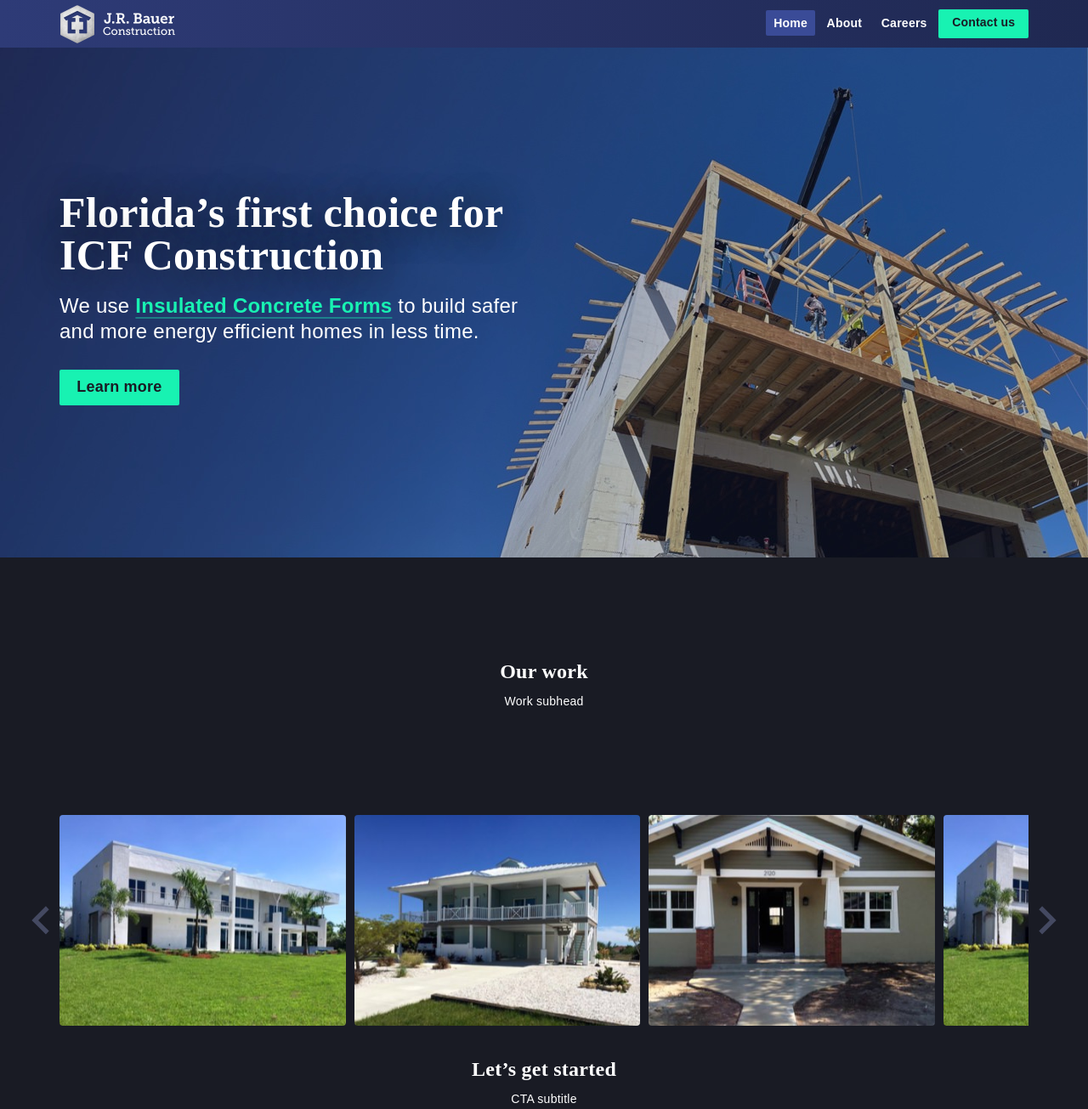
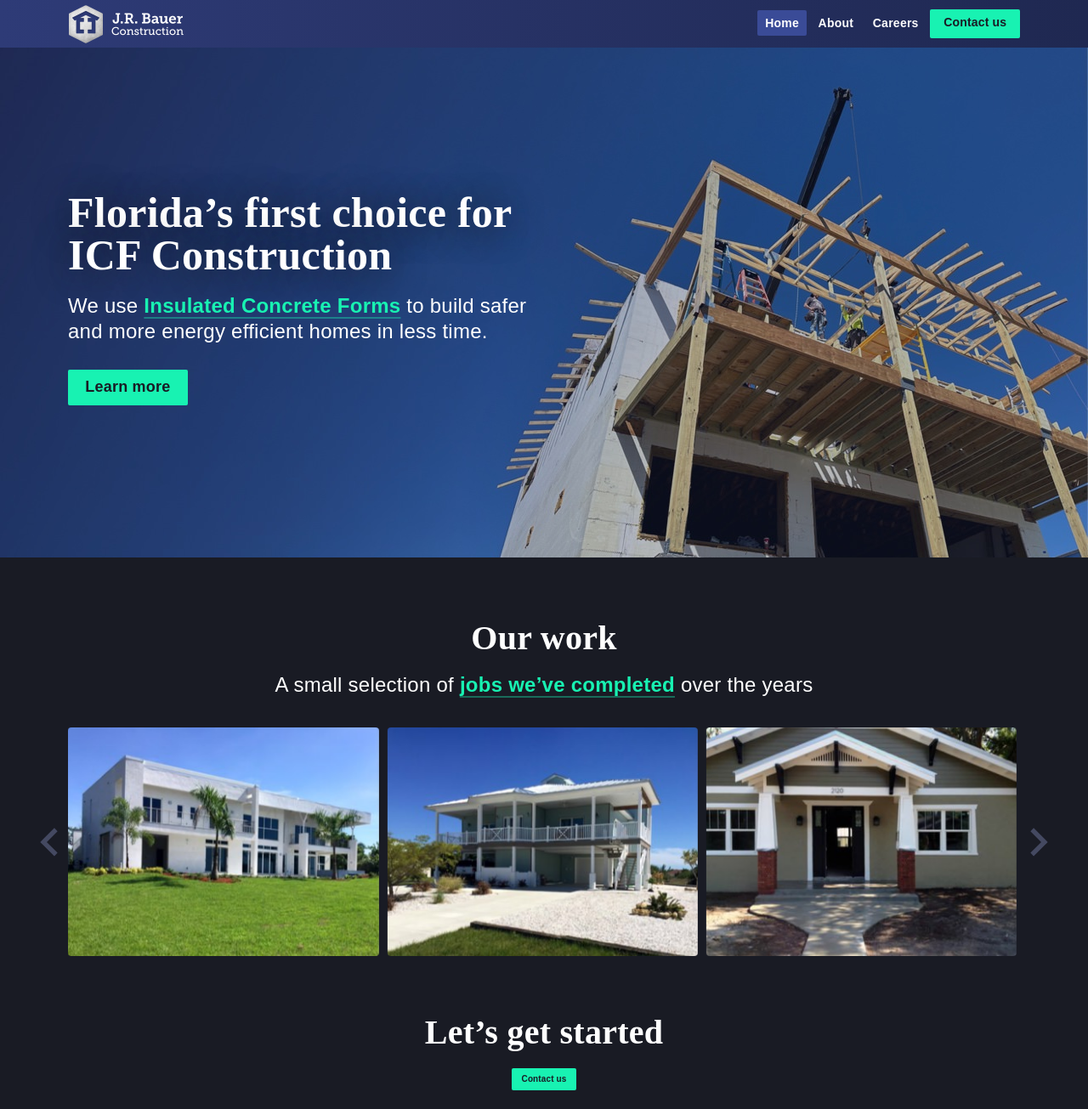
Before and after one commit to perpetualgrimace/jrbauerconstruction.com, an Astro site: page / in a window 1280 px wide. Shown: the top 1305 px of the page at 85% size. Built offline with nearby package versions, Linux system fonts and the light colour scheme; Astro itself is replaced by a stand-in of ours; a web font is replaced by a local one.

Commit message:
tweaks layout styles, tightens up HomeWorkSection style

```diff
--- a/src/components/layout/HomeHero.astro
+++ b/src/components/layout/HomeHero.astro
@@ -65,8 +65,8 @@ const {title, headline} = props;
 
   .home-hero-caption {
     max-width: 100%;
-    width: 30rem;
-    padding: 4rem $sp-lg 4.5rem $sp-lg;
+    width: 32rem;
+    padding: 4rem $sp-xl 4.5rem $sp-xl;
     z-index: 1;
   }
 </style>
--- /dev/null
+++ b/src/components/layout/HomeWorkSection.astro
@@ -0,0 +1,17 @@
+---
+import SectionTitle from './SectionTitle.astro';
+import WorkCarousel from './WorkCarousel.astro';
+---
+
+<section class="home-work-section u-mb-xl">
+  <SectionTitle title="Our work">
+    <p class="u-font-lg">
+      A small selection of <a href="/work/">jobs we’ve completed</a> over the years
+    </p>
+  </SectionTitle>
+  <WorkCarousel />
+</section>
+
+<style is:global lang="scss">
+	@import '../../styles/main';
+</style>
--- a/src/components/layout/Nav.astro
+++ b/src/components/layout/Nav.astro
@@ -31,8 +31,8 @@ import NavLinks from "./NavLinks.astro";
 		align-items: center;
 		justify-content: space-between;
 		flex-wrap: wrap;
-		padding-left: $sp-lg;
-		padding-right: $sp-lg;
+		padding-left: $sp-xl;
+		padding-right: $sp-xl;
 	}
 
 	.nav-logo {
--- a/src/components/layout/SectionTitle.astro
+++ b/src/components/layout/SectionTitle.astro
@@ -1,17 +1,13 @@
 ---
-const { title, subtitle } = Astro.props;
+const { title } = Astro.props;
 ---
 
-<div class="section-title">
+<div class="section-title u-text-l-c u-mb-xxs">
   <div class="section-title-title">
-    <h2 class="section-title-text">
+    <h2 class="section-title-text u-font-xxl">
       {title}
     </h2>
   </div>
-
-  {subtitle &&
-    <p class="section-title-subtitle u-text-c u-mh-auto u-mb-md">{subtitle}</p>
-  }
 
   <slot />
 </div>
@@ -19,33 +15,4 @@ const { title, subtitle } = Astro.props;
 <style is:global lang="scss">
 	@import '../../styles/main';
 
-  .section-title {
-    padding-bottom: $sp-xxl;
-
-    &:last-of-type {
-      padding-bottom: $sp-lg;
-    }
-  }
-
-	.section-title-title {
-    display: flex;
-    flex-wrap: nowrap;
-    justify-content: center;
-    align-items: center;
-    text-align: center;
-	}
-
-  .section-title-svg:last-child {
-    transform: rotateY(180deg);
-  }
-
-  .section-title-text {
-    padding: 0.25em 0.325em 0.5em 0.325em;
-    margin: 0;
-  }
-
-  .section-title-subtitle {
-    width: 50rem;
-    max-width: 100%;
-  }
 </style>
--- a/src/components/layout/WorkCarousel.astro
+++ b/src/components/layout/WorkCarousel.astro
@@ -9,7 +9,7 @@ import JobThumb from "../JobThumb.astro";
   new Splide(".splide", {
     type: "loop",
     pagination: false,
-    fixedWidth: "16.825rem",
+    fixedWidth: "32.625%",
     gap: "0.5rem"
   }).mount();
 </script>
@@ -30,7 +30,7 @@ import JobThumb from "../JobThumb.astro";
 	@import '../../styles/global';
 
   .work-carousel {
-    padding: $sp-lg;
+    padding: $sp-lg 0;
   }
 
   .splide__arrows {
@@ -56,8 +56,17 @@ import JobThumb from "../JobThumb.astro";
         color 0.2s ease-out;
     }
   }
+  .splide__arrow--next {
+    right: -32px;
+    @media (min-width: 900px) {
+      right: -2rem;
+    }
+  }
   .splide__arrow--prev {
-    left: -$sp-xs;
+    left: -32px;
+    @media (min-width: 900px) {
+      left: -2rem;
+    }
 
     svg {
       transform: scaleX(-1) scale(0.875);
@@ -67,7 +76,5 @@ import JobThumb from "../JobThumb.astro";
       transform: scaleX(-1);
     }
   }
-  .splide__arrow--next {
-    right: -$sp-xs;
-  }
+
 </style>
--- a/src/layouts/Layout.astro
+++ b/src/layouts/Layout.astro
@@ -55,7 +55,7 @@ const {
 	}
 
 	.content-wrapper {
-		padding: $sp-xxl * 1.5 0;
+		padding: $sp-xxl 0;
 	}
 
 	.content-wrapper > * {
--- a/src/pages/index.astro
+++ b/src/pages/index.astro
@@ -1,8 +1,7 @@
 ---
 import Layout from '../layouts/Layout.astro';
 import CTA from '../components/layout/CTA.astro';
-import SectionTitle from '../components/layout/SectionTitle.astro';
-import WorkCarousel from '../components/layout/WorkCarousel.astro';
+import HomeWorkSection from '../components/layout/HomeWorkSection.astro';
 
 const heroProps = {
 	headline: "Florida’s first choice for ICF Construction",
@@ -11,8 +10,7 @@ const heroProps = {
 ---
 
 <Layout slug="home" title="Home" heroProps={heroProps}>
-	<SectionTitle title="Our work" subtitle="Work subhead"/>
-	<WorkCarousel />
+	<HomeWorkSection />
 	<CTA />
 </Layout>
 
```
